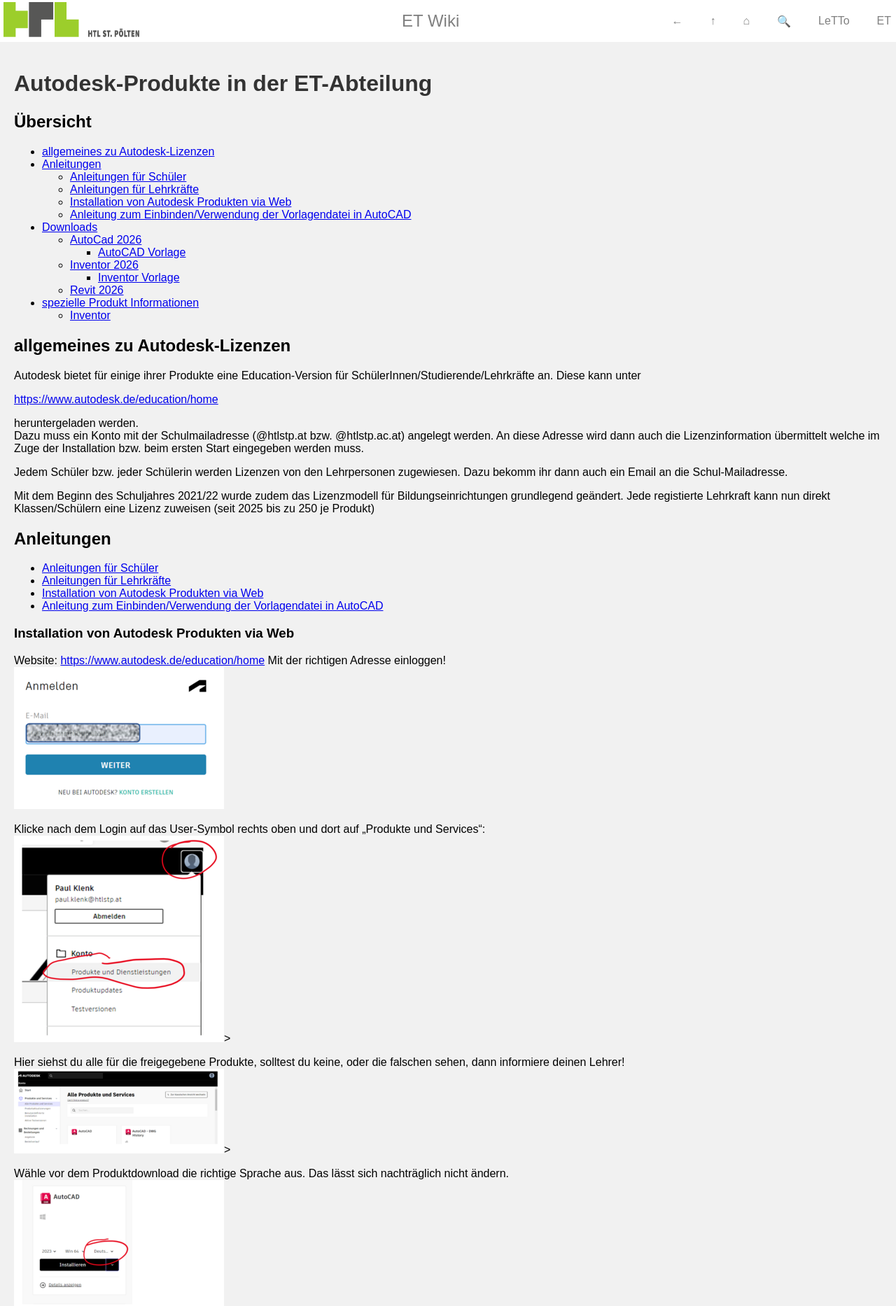
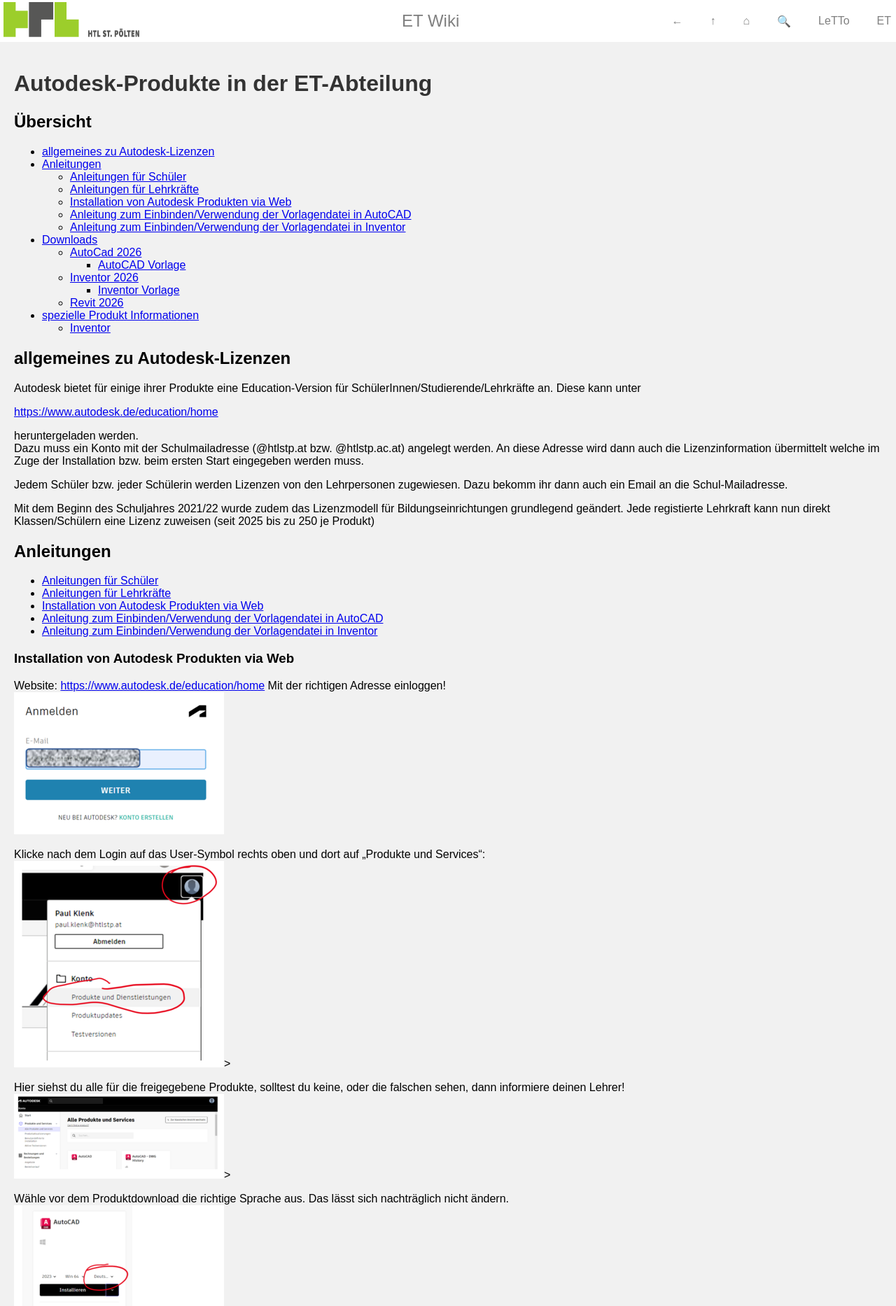
Before and after one commit to htl-stp-et/ET-Info, a Jekyll site: the page built from docs/Autodesk/index.md, in a window 1280 px wide. Shown: the top 1866 px of the page at 70% size. Built offline with Jekyll 4.4.1, drawn with Linux system fonts in a browser that asks for light colours; our own code applies the rules of GitHub Pages for plain Markdown files; some of the changed text lies outside the part shown.

Commit message:
Inventor-Vorlage-Anleitung eingebunden und kleinere Textanpassungen

```diff
--- a/docs/Autodesk/index.md
+++ b/docs/Autodesk/index.md
@@ -6,6 +6,7 @@
   * [Anleitungen für Lehrkräfte](./Autodesk-Lehrer/index.md)
   * [Installation von Autodesk Produkten via Web](#installation-von-autodesk-produkten)
   * [Anleitung zum Einbinden/Verwendung der Vorlagendatei in AutoCAD](AutoCad-Vorlagen/index.md)
+  * [Anleitung zum Einbinden/Verwendung der Vorlagendatei in Inventor](Inventor-Vorlagen/index.md)
 * [Downloads](#downloads)
   * [AutoCad 2026](https://htlstp.sharepoint.com/:f:/r/sites/ET-EDV/Software/Autodesk/AutoCAD%202026%20-%20(DE))
     * [AutoCAD Vorlage](https://htlstp.sharepoint.com/:u:/r/sites/ET-EDV/ETDocs/Vorlagen/AutoCAD/HTLSTP_ET_Vorlage.dwt)
@@ -36,6 +37,7 @@ Jede registierte Lehrkraft kann nun direkt Klassen/Schülern eine Lizenz zuweise
 * [Anleitungen für Lehrkräfte](./Autodesk-Lehrer/index.md)
 * [Installation von Autodesk Produkten via Web](#installation-von-autodesk-produkten-via-web)
 * [Anleitung zum Einbinden/Verwendung der Vorlagendatei in AutoCAD](AutoCad-Vorlagen/index.md)
+* [Anleitung zum Einbinden/Verwendung der Vorlagendatei in Inventor](Inventor-Vorlagen/index.md)
 
 ### Installation von Autodesk Produkten via Web
 
```
Also changed, not shown: other parts of docs/Autodesk/index.md (+5 -5 lines).
